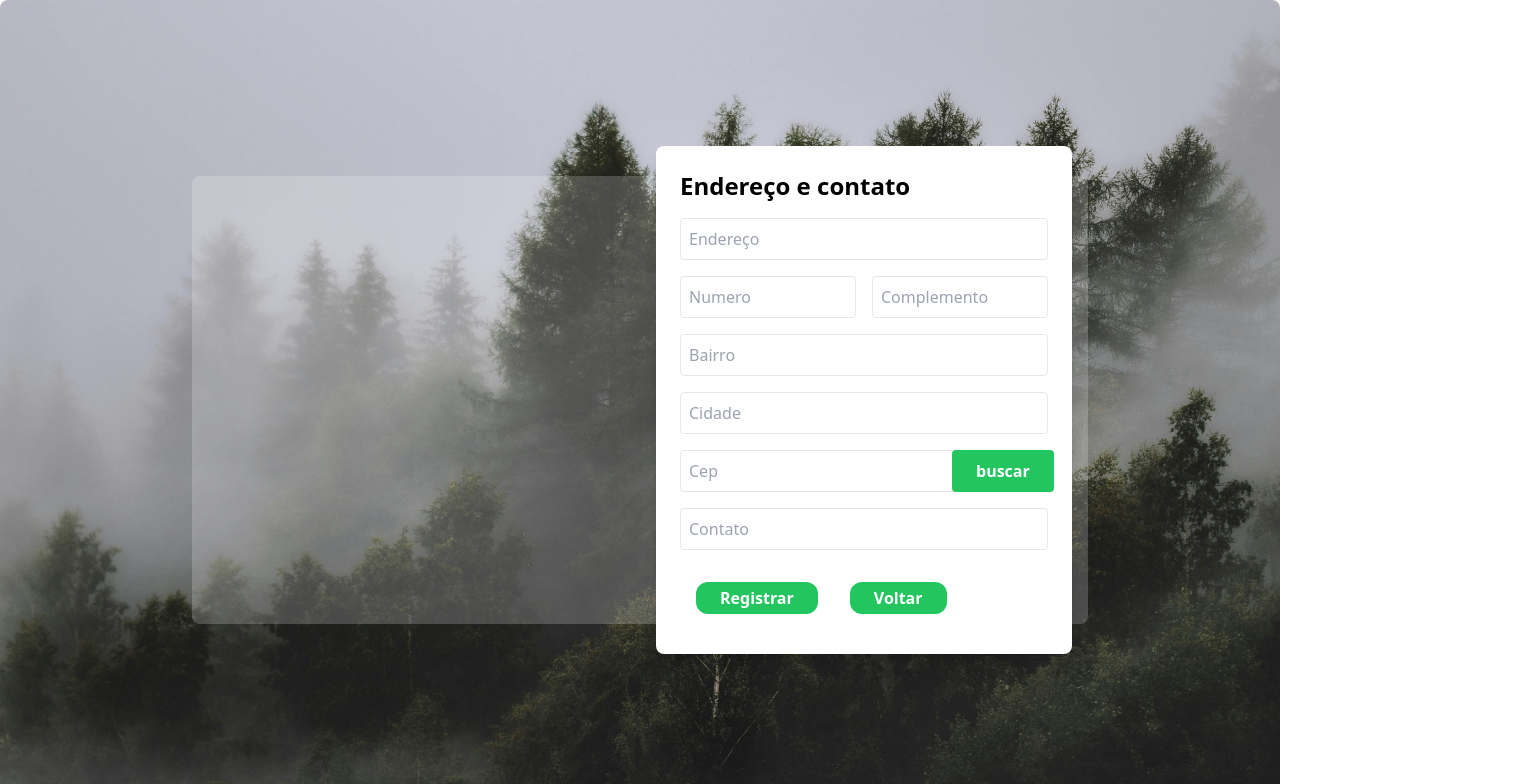
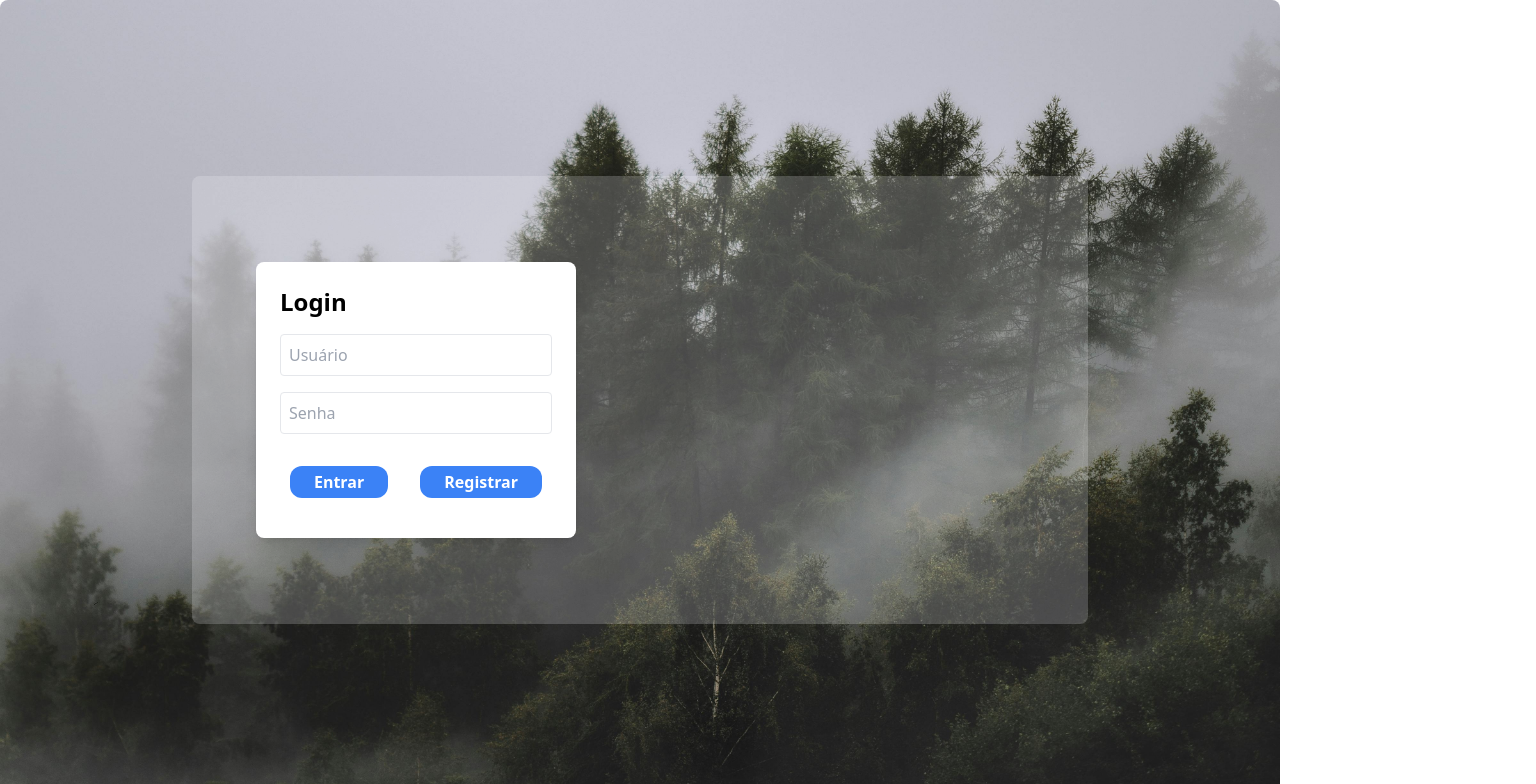
Before and after one commit to GustavoNunesMM/frontend, a Vue app: page / in a window 1280 px wide. Shown: the top 784 px of the page, 1536 px wide, since content can reach past the window. Built offline with nearby package versions, Linux system fonts and the light colour scheme; no server answers.

Commit message:
correção de bugs

```diff
--- a/src/components/loginScreen.vue
+++ b/src/components/loginScreen.vue
@@ -53,10 +53,11 @@ export default {
                 //caso usuario já esteja logado, nem chega aqui
                 const response = await axiosInstance.post("/login", data) //recebo a reposta e deve incluir o id
                 const validation = await responseValidation(response)
+                console.log(validation)
                 let setUser:boolean
                 if (validation.sucess)
                     if(!storeSetUser(response)) return console.log("Não foi possivel cadastrar usuario na sessão")
-                    this.$router.push({ path: `/user/${validation.id}` })
+                    this.$router.push({ path: `/user/${validation.data.id}` })
             } catch (error) {
                 console.log(
                     "Erro no login:",
--- a/src/components/registerScreen.vue
+++ b/src/components/registerScreen.vue
@@ -86,7 +86,7 @@ export default {
                 contact: ""
             },
             response: "",
-            registerFirstPage: true,
+            registerFirstPage: false,
             formErrors: {
                 email: false,
                 username: false,
@@ -138,7 +138,6 @@ export default {
             this.regUser.adress = newAdress
         },
         sendNextRegisterPage() {
-            console.log("Chamando função")
             this.validateForm();
             if (!this.formErrors.isValid) {
                 this.response = "Por favor, corrija os erros no formulário."
--- a/src/middleware/tokenValidation.ts
+++ b/src/middleware/tokenValidation.ts
@@ -11,5 +11,5 @@ export async function userAlreadyLoggedIn() {
 export const responseValidation = async(response) => {
     if(response.status !== 200) return {sucess: false, message: "Não foi possivel realizar o login"}
         else return {sucess:true, message:"Validação de login concluida",
-            id:response.data.userData.userId}
+            data:response.data.userData}
 }
--- a/src/views/home.vue
+++ b/src/views/home.vue
@@ -44,7 +44,7 @@ export default {
     data() {
         return {
             response: "",
-            showLogin: false,
+            showLogin: true,
         }
     },
     methods: {
--- a/src/views/user.vue
+++ b/src/views/user.vue
@@ -30,7 +30,6 @@
                         {{ turma.nome }}
                     </li>
                 </ul>
-                {{ typeof selectedClass }}
             </aside>
 
             <!-- Main Content -->
```
